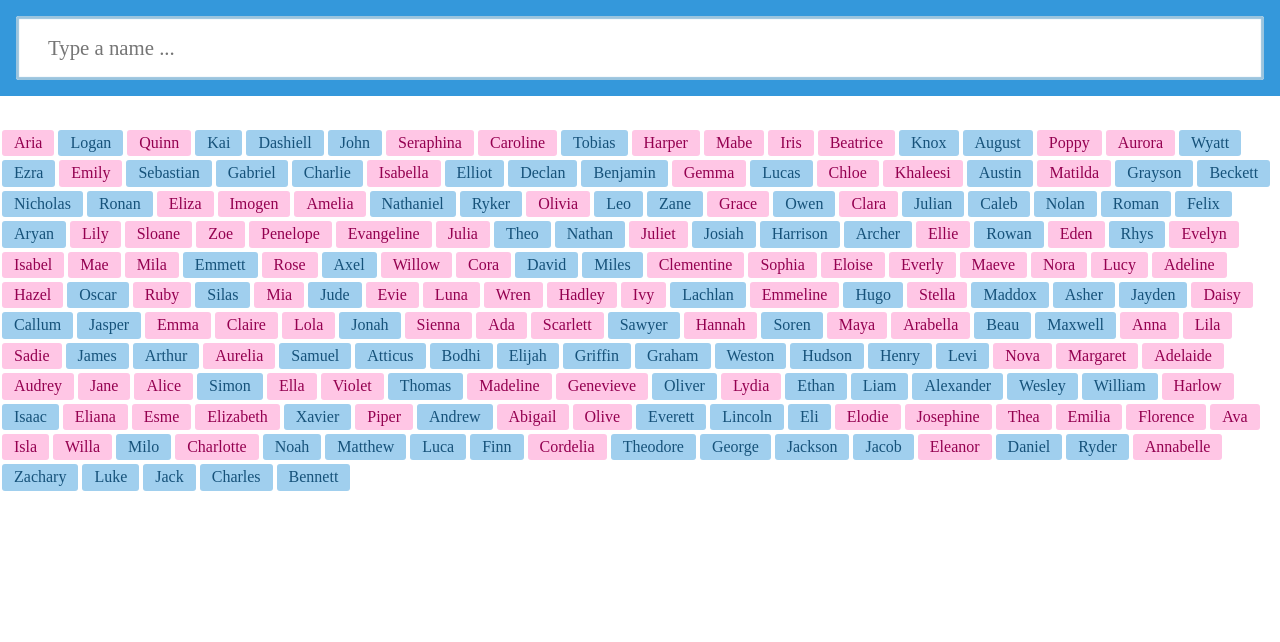
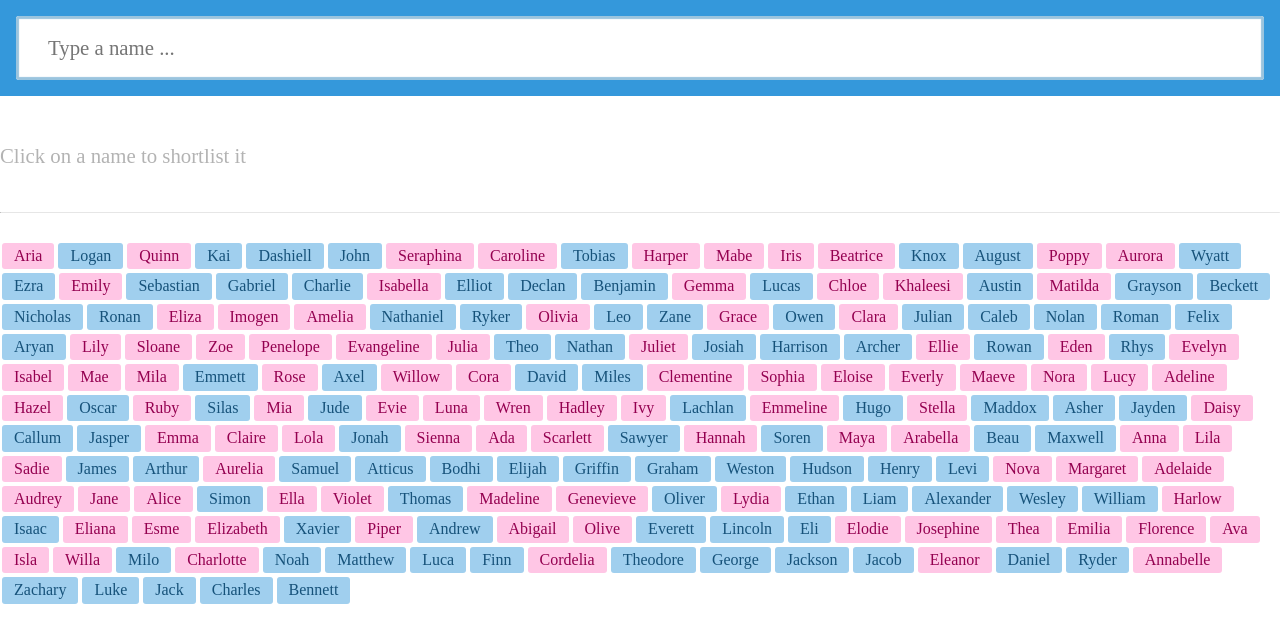
Before and after one commit to xiaozhao1111/react-baby-name, a React (Create React App) app: page / in a window 1280 px wide. Shown: the top 642 px of the page. Built offline with nearby package versions, Linux system fonts and the light colour scheme.

Commit message:
set different content for empty or valid shortlist

```diff
--- a/src/components/name-picker.js
+++ b/src/components/name-picker.js
@@ -4,12 +4,13 @@ import NameList from "./name-list";
 function NamePicker({names, searchValue, shortList, setShortList}) {
 
     // filter names including the input characters
-    const filteredNames = names.
-        filter((entry) =>
+    const filteredNames = names.filter((entry) =>
             entry.name.toLowerCase().includes(searchValue.toLowerCase())
         )
     // filter names which is not already in the short list
         .filter((entry) => !shortList.includes(entry.id));
+
+    // add the selected id to the short list
     function addToShortList(id) {
         setShortList([...shortList, id])
     }
--- a/src/components/short-list.js
+++ b/src/components/short-list.js
@@ -1,8 +1,12 @@
-import React from "react";
+import React, { Fragment } from "react";
 import NameList from "./name-list";
 
 function ShortList({names, shortList, setShortList}) {
+
 const shortListedNames = names.filter((entry) => shortList.includes(entry.id));
+
+// declaration a value to check if the shortlist is empty
+const hasName = shortList.length > 0;
 
 function removeFromShortList(id) {
     setShortList(shortList.filter((i) => i !== id));
@@ -10,7 +14,12 @@ function removeFromShortList(id) {
 
     return (
     <div className="short-list">
-        <NameList nameList={shortListedNames} onItemClick={removeFromShortList} />
+        <h2>{hasName ? "Your shortlist: " : "Click on a name to shortlist it"}</h2>
+        <Fragment>
+            <NameList nameList={shortListedNames} onItemClick={removeFromShortList} />
+            <hr />
+        </Fragment>
+
     </div>
     );
 }
```
